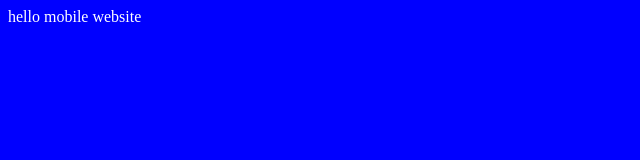
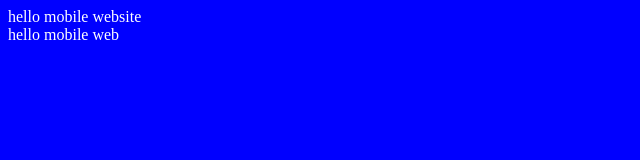
Before and after one commit to owenmerry/mobile-basicwebsite, a plain HTML site: page index.html in a window 1280 px wide. Shown: the full height of the page, 0-640 px from the left. Drawn offline with Linux system fonts and the light colour scheme.

Commit message:
added txt

```diff
--- a/index.html
+++ b/index.html
@@ -58,7 +58,9 @@ Made with Love by - OMerry
 
 
 <!-- App - end -->
-
+<div>
+	hello mobile web
+</div>
 
 <!--runscripts:start-->
 <!-- my scripts -->
```
